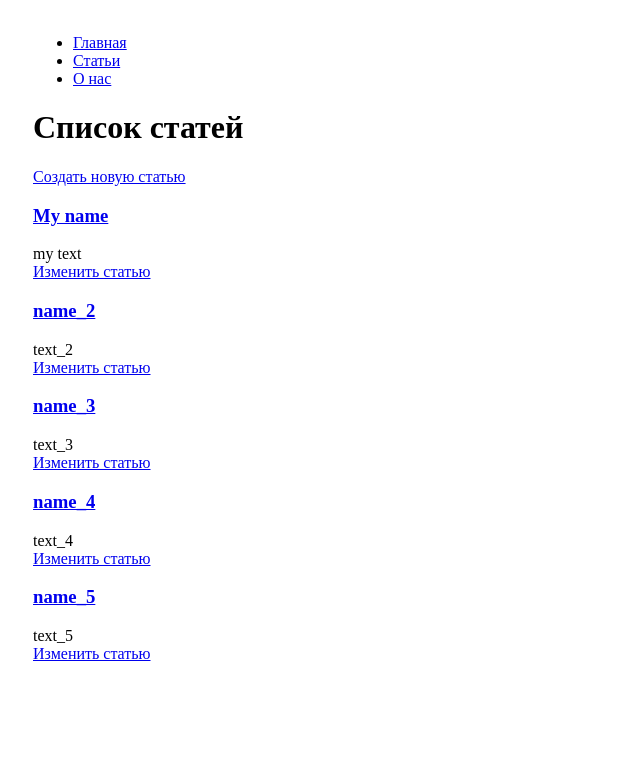
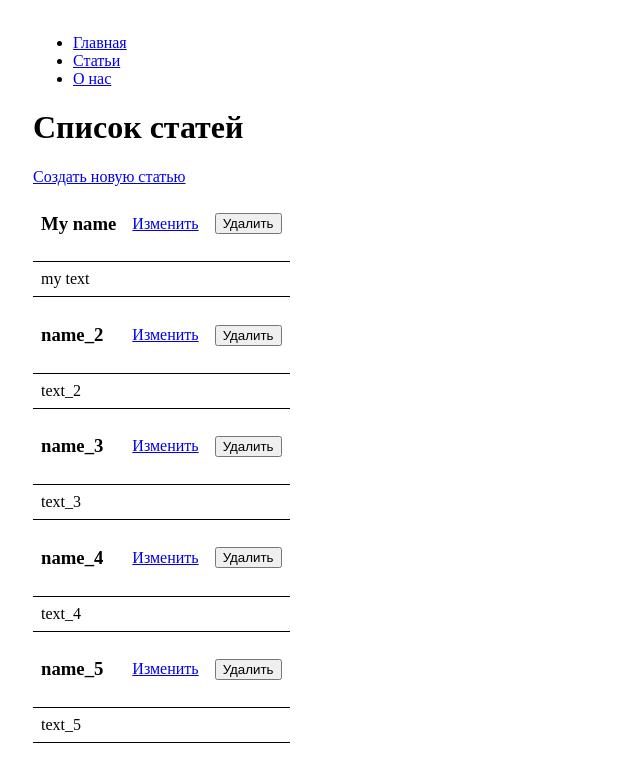
Before and after one commit to A-leks-andr/hexlet-django-blog, a Django app: page /articles/ in a window 1280 px wide. Shown: the top 782 px of the page, without its empty margins (0-640 px from the left). Run offline with Django 5.2, Linux system fonts and the light colour scheme; data comes from the database, SQL or seed files in the repository.

Commit message:
fix files 19 lesson

```diff
--- a/hexlet_django_blog/article/templates/articles/index.html
+++ b/hexlet_django_blog/article/templates/articles/index.html
@@ -1,13 +1,66 @@
 {% extends "base.html" %}
+{% block head %}
+<style>
+    a.a_name,
+    a.a_name:link,
+    a.a_name:visited,
+    a.a_name:hover,
+    a.a_name:active,
+    a.a_name:focus {
+        color: inherit;
+        text-decoration: none;
+        cursor: pointer;
+        outline: none;
+        }
+    table {
+            width: auto;
+            border-collapse: collapse; /* Убирает двойные границы */
+            margin: 0;
+            padding: 0;
+        }
 
+    td {
+            padding: 8px; /* Отступы внутри ячеек */
+            text-align: left; /* Выравнивание текста по левому краю */
+        }
+
+        /* Нижняя граница для всех ячеек первой строки */
+    tr {
+            border-bottom: 1px solid #000;
+        }
+
+</style>
+{% endblock %}
 {% block title %}Приложение article{% endblock %}
 
     {% block content %}
+    {% if messages %}
+    <div class="messages">
+        {% for message in messages %}
+        <div class="alert alert-success" role="alert">
+            {{ message }}
+        </div>
+        {% endfor %}
+    </div>
+    {% endif %}
     <h1>Список статей</h1>
     <a href="{% url 'create_article' %}">Создать новую статью</a>
-    {% for article in articles %}
-        <a href="{% url 'article_id' article.id %}"><h3>{{ article.name }}</h3></a>
-        <div>{{ article.body|slice:":200" }}</div>
-        <a href="{% url 'article_update' article.id %}">Изменить статью</a>
-    {% endfor %}
+
+    <table>
+        {% for article in articles %}
+        <tr>
+            <td><a href="{% url 'article_id' article.id %}" class="a_name"><h3>{{ article.name }}</h3></a></td>
+            <td><a href="{% url 'article_update' article.id %}">Изменить</a></td>
+            <td><form action="{% url 'article_delete' article.id %}" method="post">
+            {% csrf_token %}
+            <input type="submit" value="Удалить">
+        </form></td>
+        </tr>
+        <tr>
+            <td colspan="3"><div>{{ article.body|slice:":200" }}</div></td>
+        </tr>
+        {% endfor %}
+    </table>
+
+
     {% endblock %}
--- a/hexlet_django_blog/article/urls.py
+++ b/hexlet_django_blog/article/urls.py
@@ -5,6 +5,7 @@ from hexlet_django_blog.article.views import (
     ArticleView,
     CreateArticleView,
     ArticleFormEditView,
+    ArticleFormDeleteView,
 )
 
 urlpatterns = [
@@ -14,6 +15,7 @@ urlpatterns = [
         ArticleTagsId.as_view(),
         name="article_tags",
     ),
+    path("<int:id>/delete/", ArticleFormDeleteView.as_view(), name="article_delete"),
     path("<int:id>/edit/", ArticleFormEditView.as_view(), name="article_update"),
     path("<int:id>/", ArticleView.as_view(), name="article_id"),
     path("create/", CreateArticleView.as_view(), name="create_article"),
--- a/hexlet_django_blog/article/views.py
+++ b/hexlet_django_blog/article/views.py
@@ -1,4 +1,5 @@
 from django.http import HttpResponse
+from django.contrib import messages
 from django.shortcuts import render, get_object_or_404, redirect
 from django.views import View
 from hexlet_django_blog.article.models import Article
@@ -43,6 +44,8 @@ class CreateArticleView(View):
         form = CreateArticle(request.POST)
         if form.is_valid():
             form.save()
+            article_name = form.cleaned_data["name"]
+            messages.success(request, f'Статья "{article_name}" сохранена')
             return redirect(reverse("article"))
         else:
             return render(request, self.template_name, {"form": form})
@@ -63,8 +66,21 @@ class ArticleFormEditView(View):
         form = ArticleForm(request.POST, instance=article)
         if form.is_valid():
             form.save()
+            article_name = form.cleaned_data["name"]
+            messages.success(request, f'Статья "{article_name}" изменена')
             return redirect("article")
 
         return render(
             request, "articles/update.html", {"form": form, "article_id": article_id}
         )
+
+
+class ArticleFormDeleteView(View):
+    def post(self, request, *args, **kwargs):
+        article_id = kwargs.get("id")
+        article = Article.objects.get(id=article_id)
+        if article:
+            article_name = article.name
+            article.delete()
+            messages.success(request, f'Статья "{article_name}" удалена')
+        return redirect("article")
--- a/hexlet_django_blog/templates/base.html
+++ b/hexlet_django_blog/templates/base.html
@@ -1,6 +1,7 @@
 <!DOCTYPE html>
 <html lang="en">
 <head>
+    {% block head %}{% endblock %}
     <title>{% block title %}Django на Хекслете{% endblock %}</title>
 </head>
 <body style="padding: 10px 25px">
```
